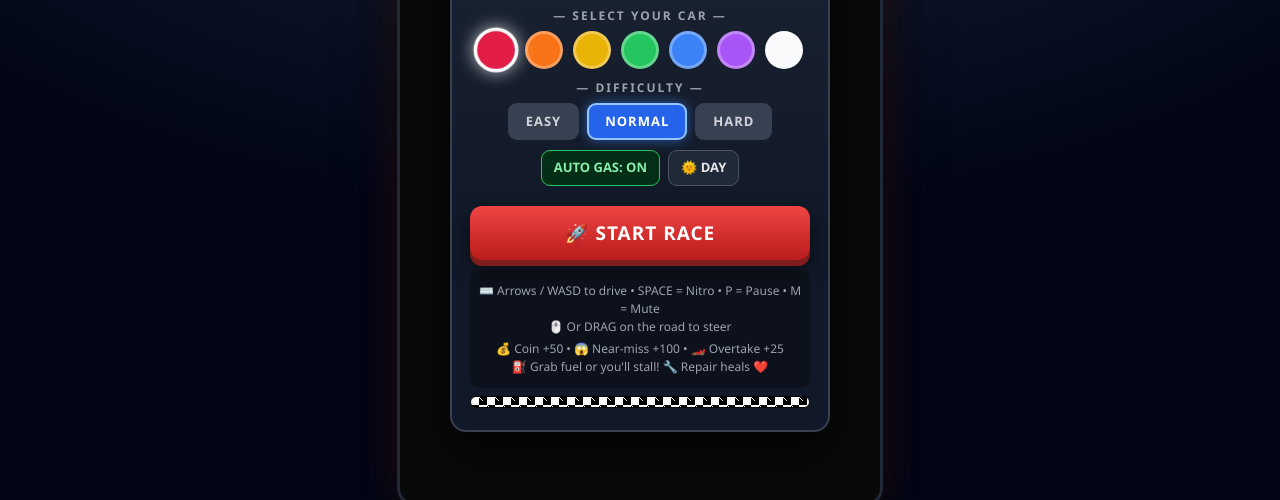
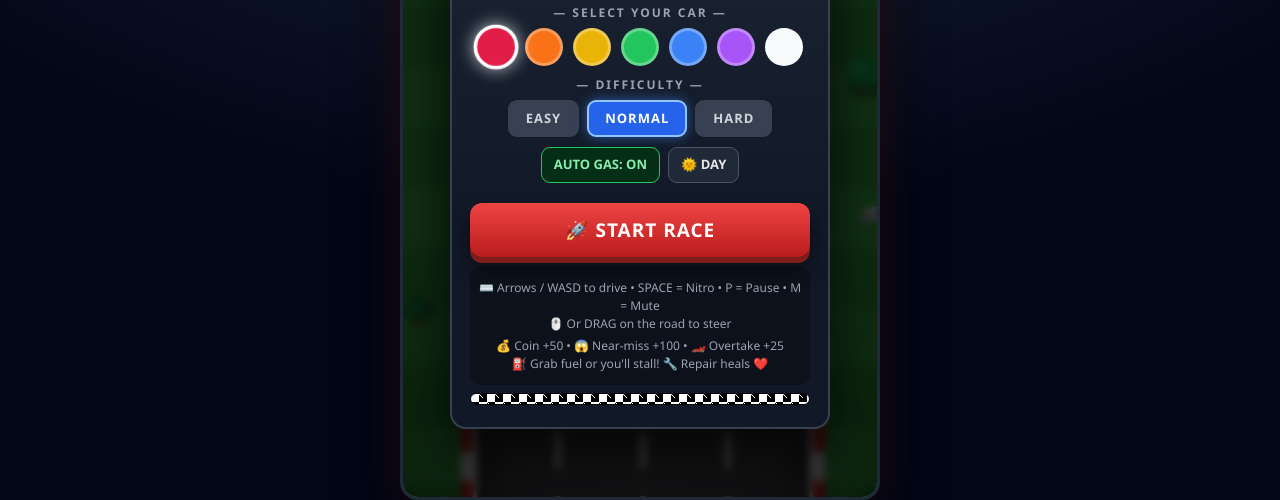
Before and after one commit to mdzeeshanahmad2026-crypto/zeeshan_123, a plain HTML site: page index.html in a window 1280 px wide. Shown: the part 300-800 px from the top of the page. Drawn offline with nearby package versions, Linux system fonts and the light colour scheme; animation ran at ten frames a second.

Commit message:
Update index.html

```diff
--- a/index.html
+++ b/index.html
@@ -423,3 +423,21 @@ for(var si=0;si<swatches.length;si++){(function(el){el.addEventListener('click',
 var diffBtns=document.querySelectorAll('.diff-btn');
 for(var di=0;di<diffBtns.length;di++){(function(el){el.addEventListener('click',function(){ensureAudio();playClick();for(var j=0;j<diffBtns.length;j++)diffBtns[j].classList.remove('selected');el.classList.add('selected');difficulty=el.getAttribute('data-diff');});})(diffBtns[di]);}
 document.addEventListener('visibilitychange',function(){if(document.hidden&&gameState==='playing')pauseGame();});
+document.addEventListener('pointerdown',function(){ensureAudio();},{passive:true});
+
+function resize(){var vw=window.innerWidth,vh=window.innerHeight;var aspect=W/H;var availW=vw,availH=vh;var cw,ch;if(availW/availH>aspect){ch=availH;cw=ch*aspect;}else{cw=availW;ch=cw/aspect;}if(ch>900){ch=900;cw=ch*aspect;}if(cw>560){cw=560;ch=cw/aspect;}if(ch>vh){ch=vh;cw=ch*aspect;}canvas.style.width=cw+'px';canvas.style.height=ch+'px';gameContainer.style.width=cw+'px';gameContainer.style.height=ch+'px';}
+window.addEventListener('resize',resize);
+window.addEventListener('orientationchange',function(){setTimeout(resize,200);});
+
+highScoreDisplay.textContent=highScore;
+if(isTouch){autoGas=true;}else{autoGas=true;}
+updateAutoGasBtn();updateNightButtons();updateMuteButtons();updateMobileVisibility();resize();
+
+var lastTime=performance.now();
+function loop(now){requestAnimationFrame(loop);var dt=(now-lastTime)/1000;lastTime=now;if(dt>0.05)dt=0.05;if(dt<0)dt=0;update(dt);render();}
+requestAnimationFrame(loop);
+setTimeout(resize,100);
+})();
+</script>
+</body>
+</html>
```
